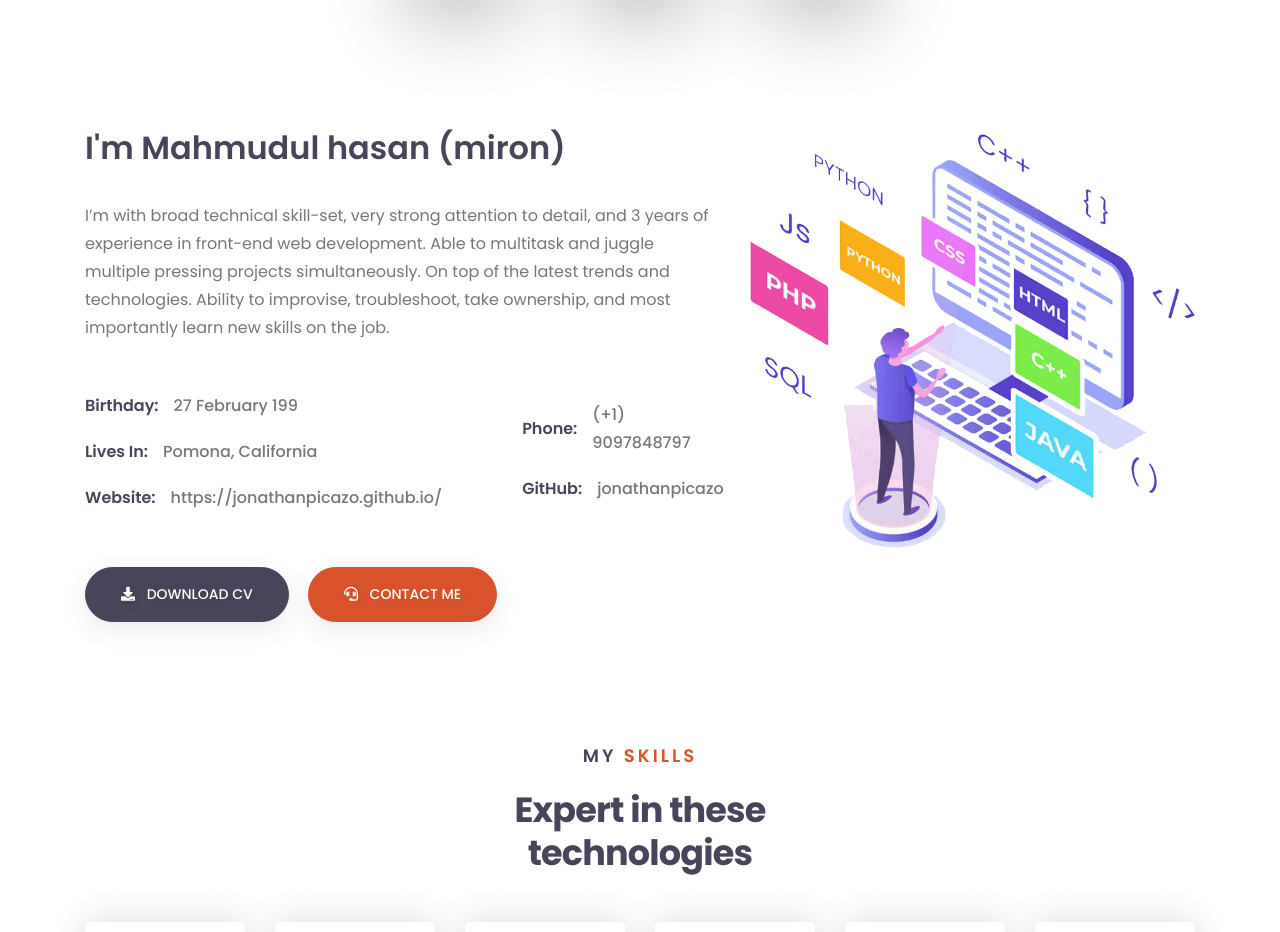
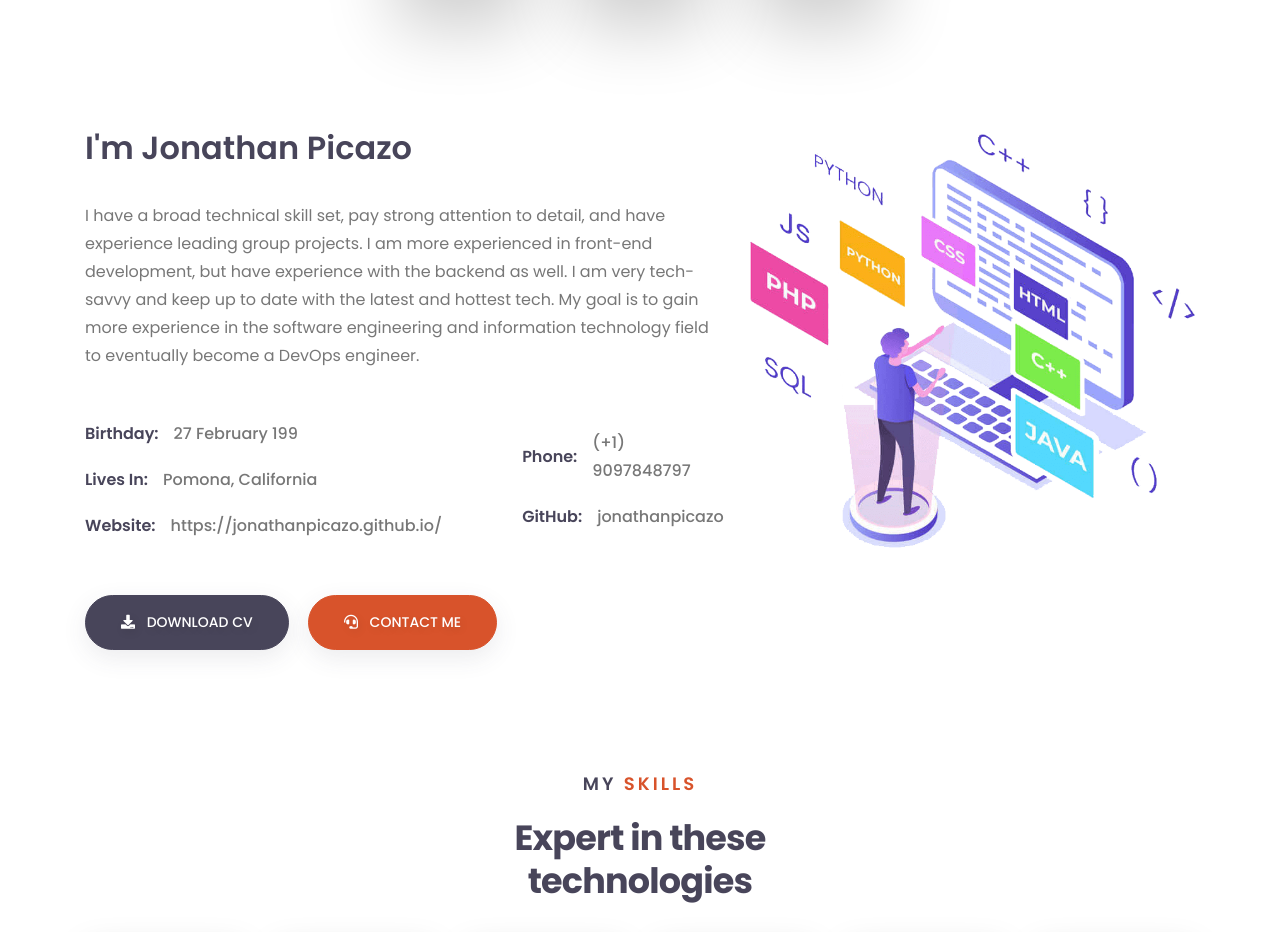
Before and after one commit to jonathanpicazo/jonathanpicazo.github.io, a plain HTML site: page index.html in a window 1280 px wide. Shown: the part 1226-2158 px from the top of the page. Drawn offline with Linux system fonts and the light colour scheme.

Commit message:
Update index.html

```diff
--- a/index.html
+++ b/index.html
@@ -236,8 +236,8 @@
                 <div class="row">
                     <div class="col-lg-7">
                         <div class="about-summery">
-                            <h3>I'm Mahmudul hasan (miron)</h3>
-                            <p>I’m with broad technical skill-set, very strong attention to detail, and 3 years of experience in front-end web development. Able to multitask and juggle multiple pressing projects simultaneously. On top of the latest trends and technologies. Ability to improvise, troubleshoot, take ownership, and most importantly learn new skills on the job.</p>
+                            <h3>I'm Jonathan Picazo</h3>
+                            <p>I have a broad technical skill set, pay strong attention to detail, and have experience leading group projects. I am more experienced in front-end development, but have experience with the backend as well. I am very tech-savvy and keep up to date with the latest and hottest tech. My goal is to gain more experience in the software engineering and information technology field to eventually become a DevOps engineer.</p>
                         </div>
                         <div class="about-list">
                             <ul>
```
